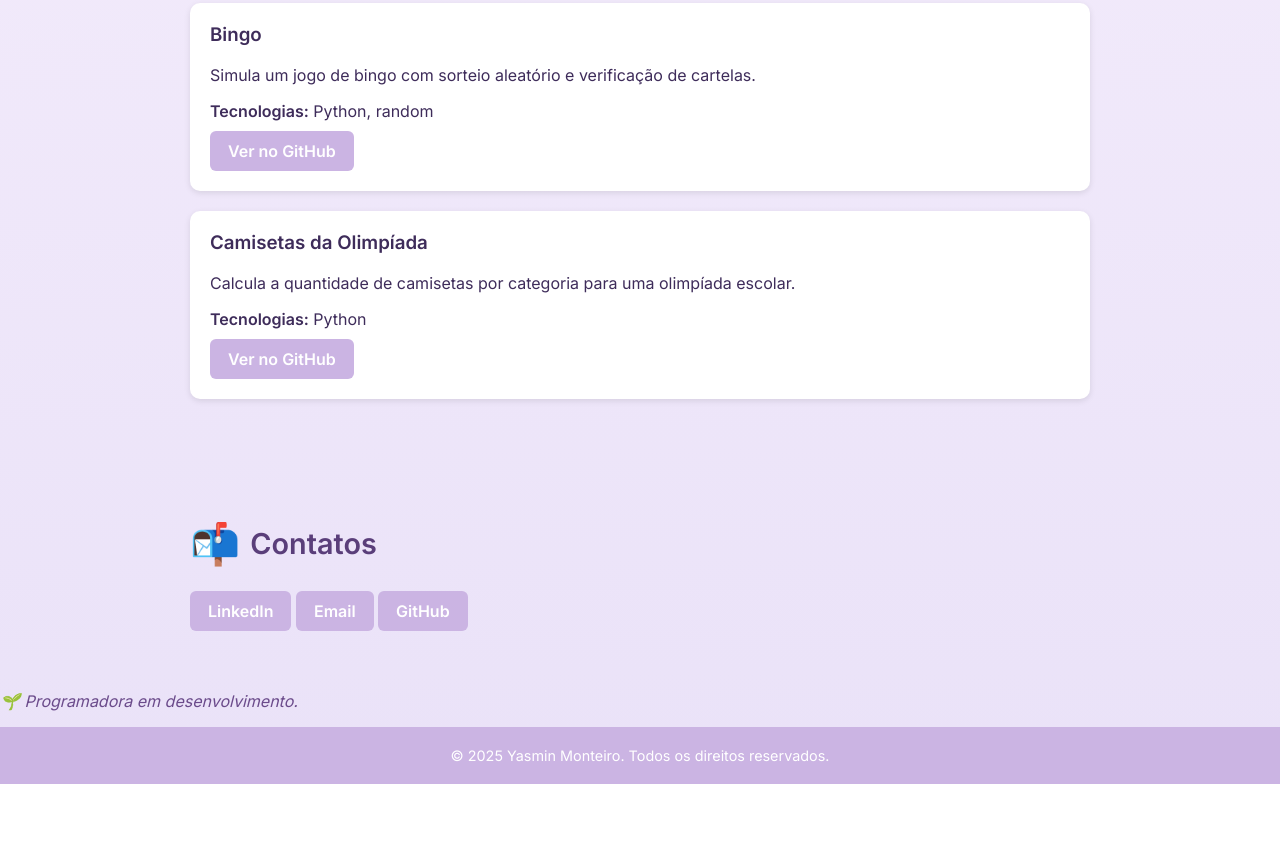
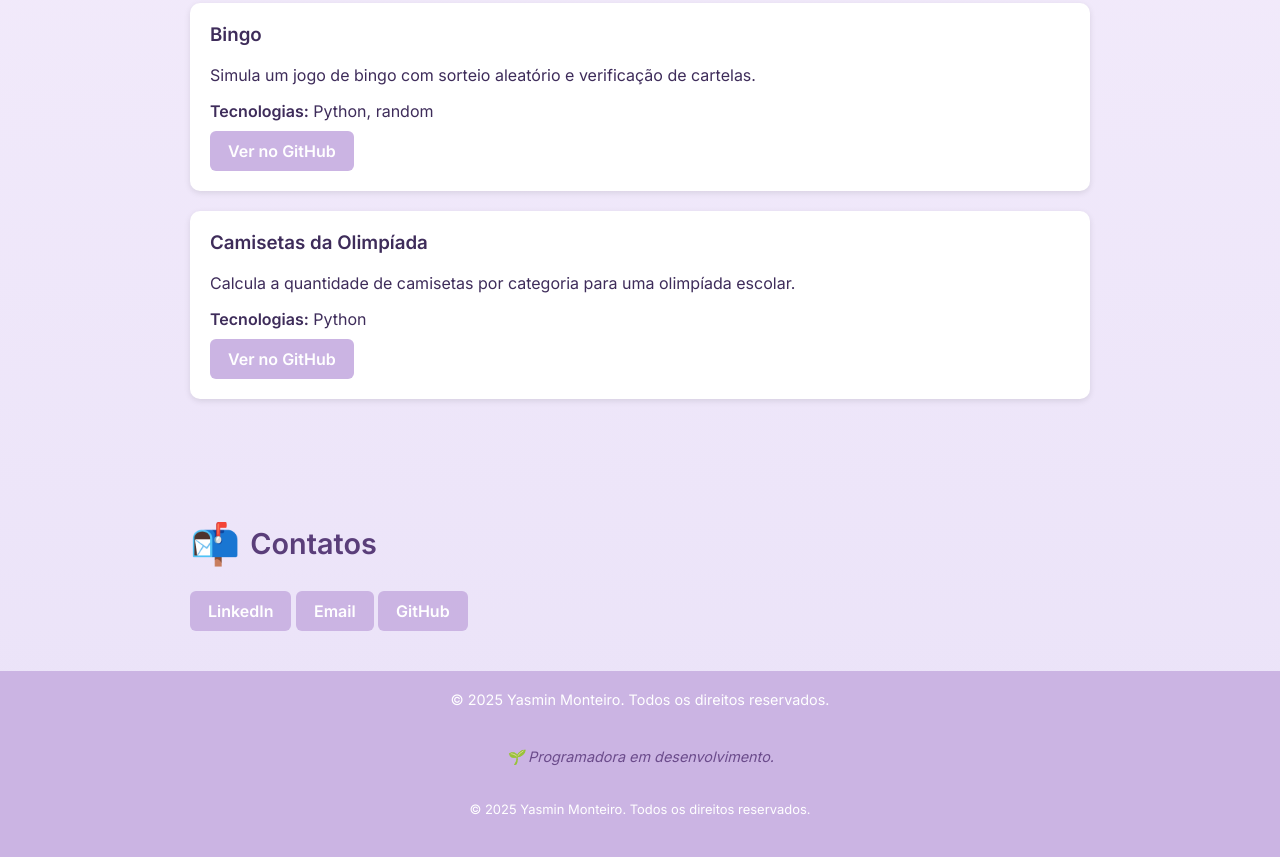
Before and after one commit to monteiroy/monteiroy.github.io, a plain HTML site: page index.html in a window 1280 px wide. Shown: the part 1457-2314 px from the top of the page. Before the commit the page ends 2241 px from the top, so only its background shows below. Drawn offline with Linux system fonts and the light colour scheme.

Commit message:
Update index.html

```diff
--- a/index.html
+++ b/index.html
@@ -201,11 +201,19 @@
     <a href="https://www.linkedin.com/in/yasmin-monteiro-5134702b1/" target="_blank" class="btn">LinkedIn</a>
     <a href="mailto:monteiroy48@gmail.com" class="btn">Email</a>
     <a href="https://github.com/monteiroy" target="_blank" class="btn">GitHub</a>
-  </section><p style="font-style: italic; color: #6B4B8B; margin-top: 20px;">🌱 Programadora em desenvolvimento.</p>
+  </section>
+
+  <footer>
+    &copy; 2025 Yasmin Monteiro. Todos os direitos reservados.
+   <p style="text-align: center; font-style: italic; color: #6B4B8B; margin-top: 40px;">
+    🌱 Programadora em desenvolvimento.
+  </p>
 
   <footer>
     &copy; 2025 Yasmin Monteiro. Todos os direitos reservados.
   </footer>
 
+  </footer>
+
 </body>
 </html>
```
